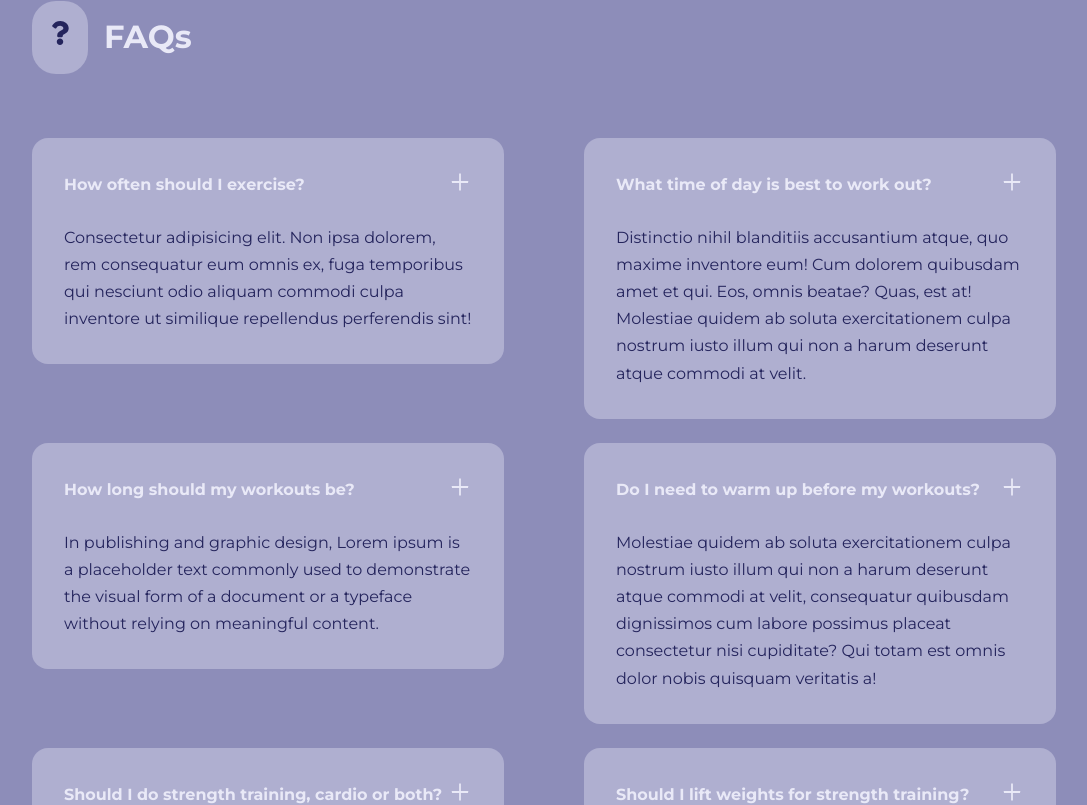
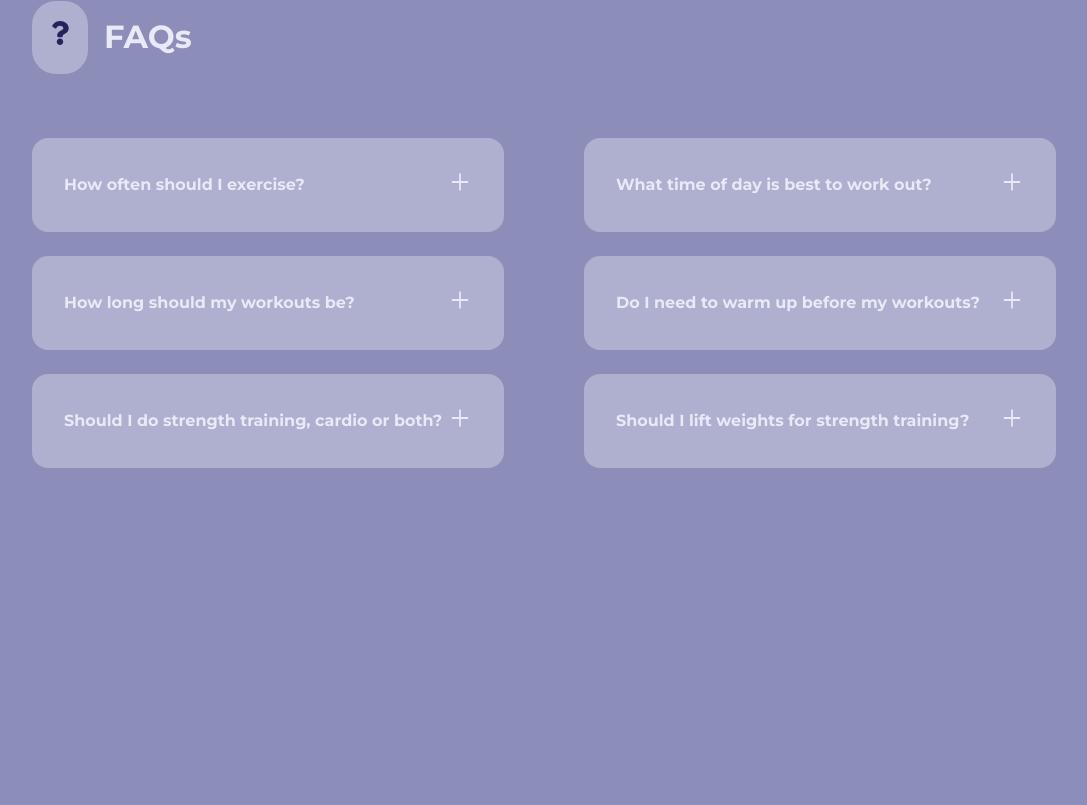
Before and after one commit to oliver-nicoll/turbo-couscous, a React (Create React App) app: page / in a window 1280 px wide. Shown: the part 2140-2945 px from the top of the page, without its empty margins (96-1183 px from the left). After the commit the page ends 2608 px from the top, so only its background shows below. Built offline with nearby package versions, Linux system fonts and the light colour scheme.

Commit message:
adding in useState to toggle btn

```diff
--- a/src/components/FAQ.jsx
+++ b/src/components/FAQ.jsx
@@ -1,14 +1,23 @@
+import { useState } from 'react'
 import {AiOutlinePlus} from 'react-icons/ai'
-import {AiOutlineminus} from 'react-icons/ai'
+import {AiOutlineMinus} from 'react-icons/ai'
 
 const FAQ = ({question, answer}) => {
+
+    const [isAnswerShowing, setIsAnswerShowing] = useState(false)
+
+
   return (
-    <article className="faq">
+    <article className="faq" onClick={() => setIsAnswerShowing(prev => !prev)}>
         <div>
             <h4>{question}</h4>
-            <button className="faq__icon"><AiOutlinePlus/></button>
+            <button className="faq__icon">
+                {
+                    isAnswerShowing ? <AiOutlineMinus/> : <AiOutlinePlus/>
+                }
+            </button>
         </div>
-        <p>{answer}</p>
+        {isAnswerShowing && <p>{answer}</p> }
     </article>
   )
 }
```
